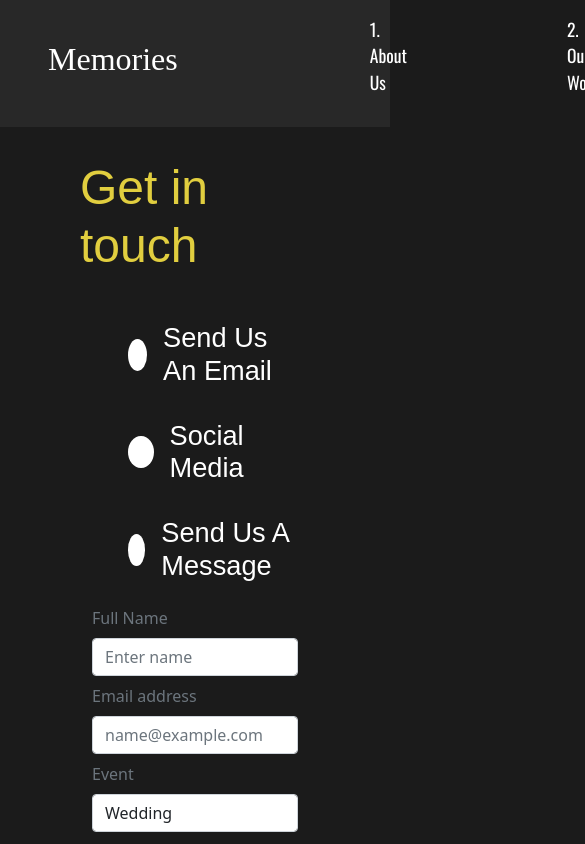
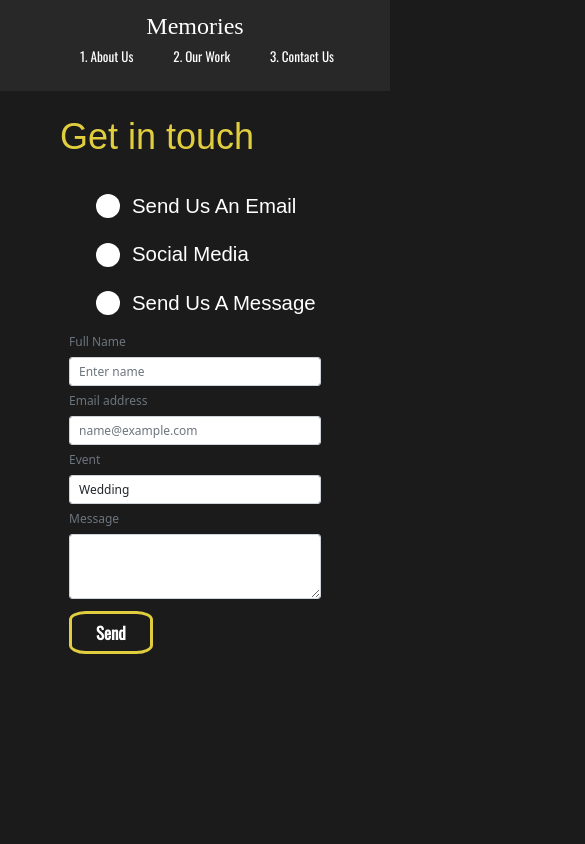
Before and after one commit to otfigo87/photography, a React (Create React App) app: page /contactus in a window 390 px wide. Shown: the top 844 px of the page, 585 px wide, since content can reach past the window. Built offline with nearby package versions, Linux system fonts and the light colour scheme; a web font is replaced by a local one.

Commit message:
Media queries for a responsive design

```diff
--- a/src/components/AboutUs.js
+++ b/src/components/AboutUs.js
@@ -40,6 +40,13 @@ const About = styled.div`
   justify-content: space-between;
   padding: 5rem 5rem;
   color: white;
+  @media (max-width: 700px){
+        display: block;
+        text-align: center;
+        img {
+          margin-top: 2rem;
+        }
+    }
 `;
 const Description = styled.div`
   flex: 1;
--- a/src/components/GlobalStyles.js
+++ b/src/components/GlobalStyles.js
@@ -56,6 +56,14 @@ button{
 } .link {
     text-decoration: none;
 }
+html{
+    @media (max-width: 1100px){
+        font-size: 75%;
+    }
+    @media (max-width: 700px){
+        display: block;
+    }
+}
 `;
 
 export default GlobalStyle;
--- a/src/components/Nav.js
+++ b/src/components/Nav.js
@@ -51,6 +51,16 @@ const StyledNav = styled.nav`
   a:hover{
       color: #e1ce3f;
   }
+  @media (max-width: 1000px){
+      flex-direction: column;
+      ul{
+          justify-content: space-around;
+          width: 100%;
+      }
+      li{
+          padding: 0;
+      }
+  }
 `;
 
 export default Nav;
--- a/src/components/Services.js
+++ b/src/components/Services.js
@@ -44,7 +44,7 @@ const Services = () => {
                         <div className="icon">
                             <img src={money} alt="money" />
                             <h3>Affordable</h3>
-                            <p>Fixed prices from just $89..</p>
+                            <p>Fixed prices from just $89.</p>
                         </div>
 
                     </Card>
@@ -60,6 +60,12 @@ const StyledServices = styled.div`
   align-items: center;
   justify-content: space-between;
   padding: 2rem 5rem;
+  @media (max-width: 700px){
+        display: block;
+        img {
+            margin-top: 3rem;
+        }
+    }
   h3{
           background: white;
           color: black;
--- a/src/pages/Contactus.js
+++ b/src/pages/Contactus.js
@@ -80,7 +80,7 @@ const Contactus = () => {
                             <Form.Control type="text" placeholder="Enter name" id="name" name="name"
                                 value={name}
                                 onChange={(e) => setName(e.target.value)}
-                                onBlur={() => handleBlur(name)}
+                                onBlur={() => handleBlur('name')}
                                invalid={errors.name}
                             />
                             <FormFeedback>{errors.name}</FormFeedback>
--- a/src/pages/Ourwork.js
+++ b/src/pages/Ourwork.js
@@ -99,6 +99,9 @@ const WorkList = styled(motion.div)`
 `;
 const Work = styled.div`
   padding-bottom: 3rem;
+  p{
+      margin: 0;
+  }
   img{
       width: 100%;
       height: 70vh;
@@ -106,7 +109,7 @@ const Work = styled.div`
   .line{
       height: 0.2rem;
       background: #cccccc;
-      margin-bottom: 3rem;
+      margin-bottom: 2rem;
   }
 `;
 const Head = styled.div`
@@ -118,6 +121,12 @@ const Head = styled.div`
       height: 450px;
       border-radius: 10px;
   }
+  @media (max-width: 700px) {
+      display: block;
+      img{
+          display: none;
+      }
+  }
 `;
 
 export default Ourwork
```
